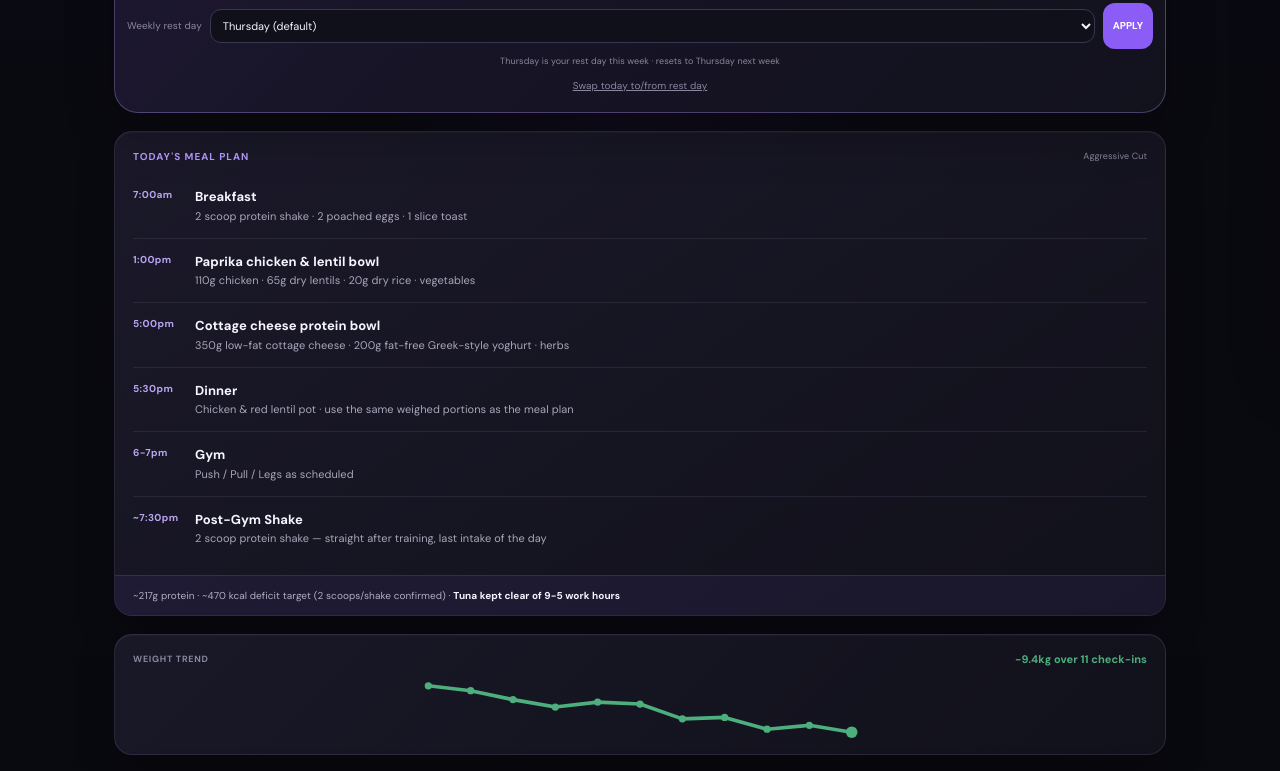
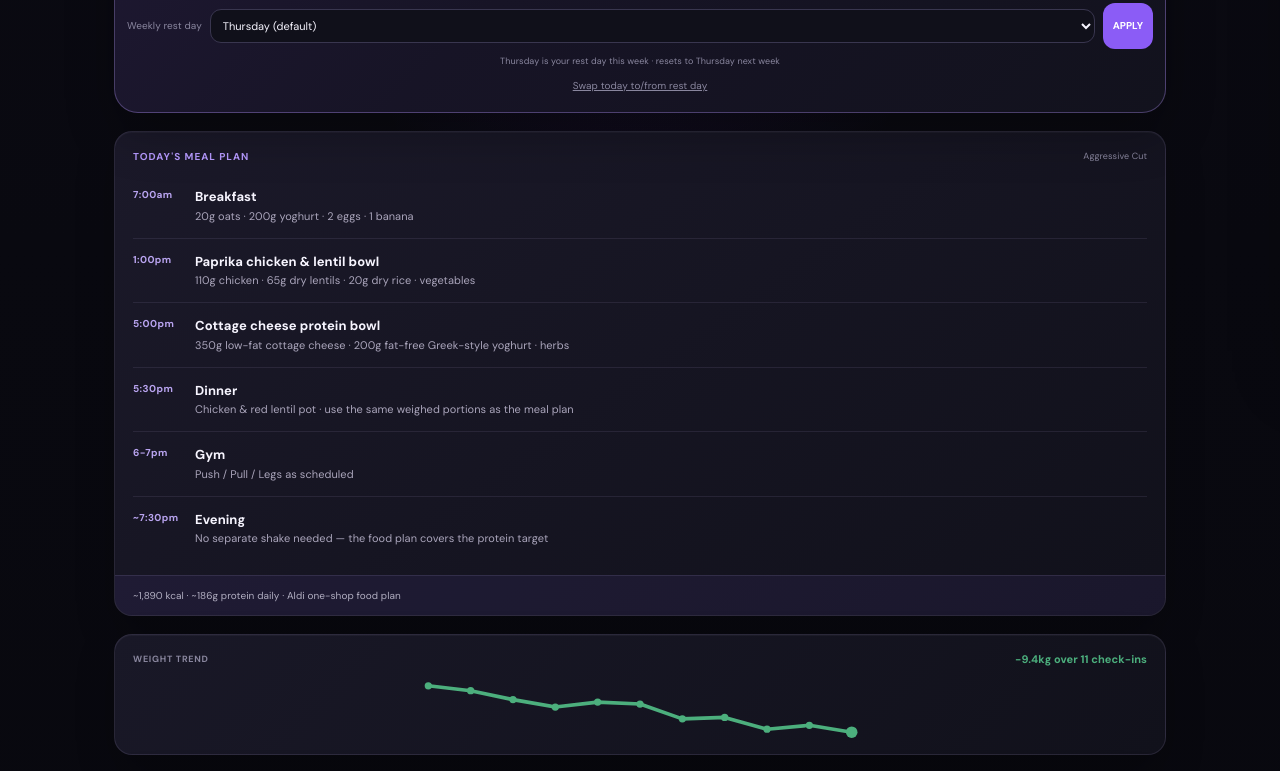
Before and after one commit to kingsleypAI/ApexPhysique-Claude, a plain HTML site: page index.html in a window 1280 px wide. Shown: the part 428-1199 px from the top of the page. Drawn offline with Linux system fonts and the light colour scheme.

Commit message:
Align Home dashboard meals and nutrition summary

```diff
--- a/index.html
+++ b/index.html
@@ -123,7 +123,7 @@
         <div style="width:52px;flex-shrink:0;font-size:10px;font-weight:700;color:var(--white);">7:00am</div>
         <div style="flex:1;">
           <div style="font-size:12px;font-weight:700;color:var(--white);">Breakfast</div>
-          <div style="font-size:10px;color:var(--mid);margin-top:1px;">2 scoop protein shake · 2 poached eggs · 1 slice toast</div>
+          <div style="font-size:10px;color:var(--mid);margin-top:1px;">20g oats · 200g yoghurt · 2 eggs · 1 banana</div>
         </div>
       </div>
 
@@ -162,14 +162,14 @@
       <div style="display:flex;gap:10px;padding:8px 0 0;">
         <div style="width:52px;flex-shrink:0;font-size:10px;font-weight:700;color:var(--white);">~7:30pm</div>
         <div style="flex:1;">
-          <div style="font-size:12px;font-weight:700;color:var(--white);">Post-Gym Shake</div>
-          <div style="font-size:10px;color:var(--mid);margin-top:1px;">2 scoop protein shake — straight after training, last intake of the day</div>
+          <div style="font-size:12px;font-weight:700;color:var(--white);">Evening</div>
+          <div style="font-size:10px;color:var(--mid);margin-top:1px;">No separate shake needed — the food plan covers the protein target</div>
         </div>
       </div>
 
     </div>
     <div style="background:rgba(139,92,246,0.06);border-top:1px solid var(--border);padding:10px 14px;">
-      <div style="font-size:10px;color:var(--mid);">~217g protein · ~470 kcal deficit target (2 scoops/shake confirmed) · <span style="color:var(--white);font-weight:700;">Tuna kept clear of 9-5 work hours</span></div>
+      <div style="font-size:10px;color:var(--mid);">~1,890 kcal · ~186g protein daily · Aldi one-shop food plan</div>
     </div>
   </div>
 
@@ -402,7 +402,7 @@
     <div class="home-rule"><span class="home-rule-n">01</span><div><div class="home-rule-title">Consistency above all</div><div class="home-rule-sub">30 minutes done beats 90 minutes skipped every time. Use ⚡ 30-min mode in Workouts when time is short — same stimulus, supersets, half the time.</div></div></div>
     <div class="home-rule"><span class="home-rule-n">02</span><div><div class="home-rule-title">Progressive overload</div><div class="home-rule-sub">Add weight or reps every single week. You have huge room to grow fast.</div></div></div>
     <div class="home-rule"><span class="home-rule-n">03</span><div><div class="home-rule-title">Rest is productive</div><div class="home-rule-sub" id="homeRestRuleSub">Your selected rest day off. 8+ hours sleep. Muscle is built during recovery.</div></div></div>
-    <div class="home-rule"><span class="home-rule-n">04</span><div><div class="home-rule-title">Eat to cut &amp; build</div><div class="home-rule-sub">~2,495 kcal actual intake (2 scoops/shake confirmed) · 217g protein daily, already on target. Deficit smaller than planned (~470 kcal/day, ~0.4kg/wk) but protein is excellent — worth the trade-off.</div></div></div>
+    <div class="home-rule"><span class="home-rule-n">04</span><div><div class="home-rule-title">Eat to cut &amp; build</div><div class="home-rule-sub">Aldi food plan: approximately 1,890 kcal and 186g protein daily, built around the £150 monthly food ceiling. Track actual portions and use the labels on the packs you buy.</div></div></div>
     <div class="home-rule"><span class="home-rule-n">05</span><div><div class="home-rule-title">Sleep is non-negotiable</div><div class="home-rule-sub">7+ hours. Cortisol from poor sleep directly causes belly and lower back fat storage and retention. The single most underrated factor in stubborn fat loss.</div></div></div>
     <div class="home-rule"><span class="home-rule-n">06</span><div><div class="home-rule-title">Belly &amp; love handles — the truth</div><div class="home-rule-sub">You cannot target fat loss to these areas. But the deficit + daily walks + calorie cycling is already the optimal protocol. The oblique twists in leg raises build the muscle underneath. Fat clears from these areas last — typically weeks 8–12.</div></div></div>
   </div>
```
